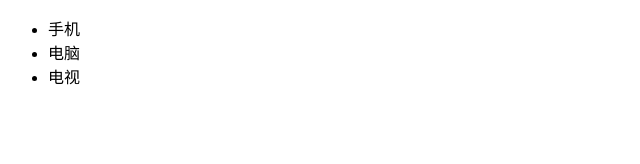
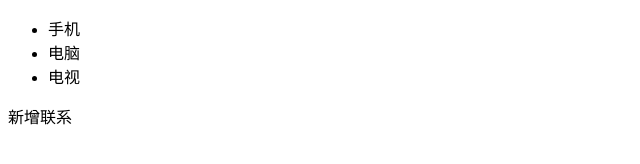
Before and after one commit to bsy1129/mystore, a plain HTML site: page index.html in a window 1280 px wide. Shown: the whole page, without its empty margins (0-640 px from the left). Drawn offline with Linux system fonts and the light colour scheme.

Commit message:
增加了一个p标记

```diff
--- a/index.html
+++ b/index.html
@@ -14,5 +14,6 @@
             <li>电视</li>
         </ul>
     </div>
+    <p>新增联系</p>
 </body>
 </html>
```
